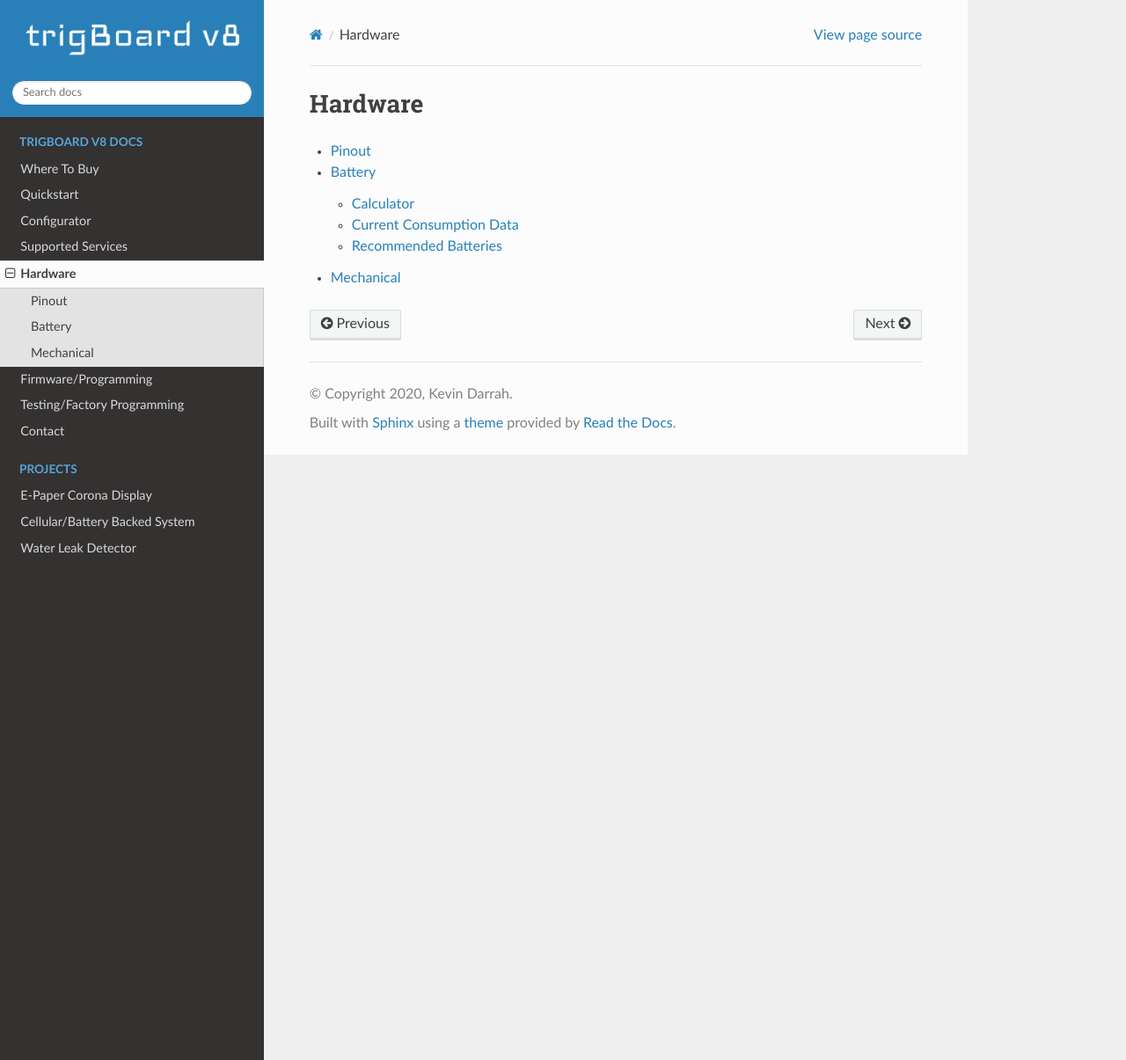
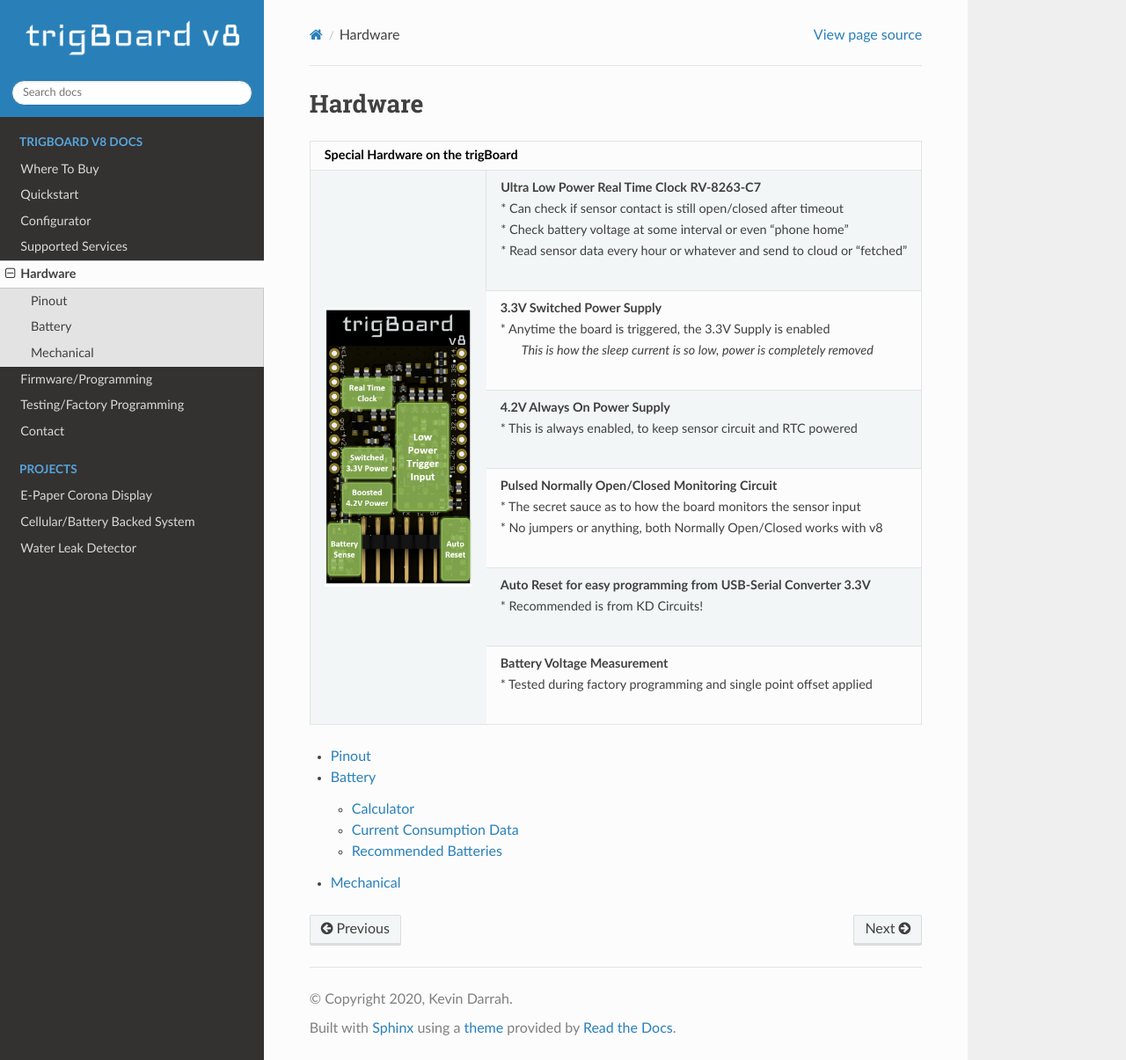
Before and after one commit to krdarrah/trigBoard_docs, a Sphinx documentation site: the page built from docs/Hardware.rst, in a window 1280 px wide and 1205 px high. Shown: the whole window at 88% size. Built offline with Sphinx 7.4.7 and the Read the Docs theme 2.0.0, drawn with Linux system fonts in a browser that asks for light colours.

Commit message:
hardware page image

```diff
--- a/docs/Hardware.rst
+++ b/docs/Hardware.rst
@@ -1,6 +1,32 @@
 =======================
 Hardware
 =======================
++--------------------------------------+-----------------------------------------------------------------------------------+
+| Special Hardware on the trigBoard                                                                                        |
++======================================+===================================================================================+
+| .. image:: images/trigBoardFeat.png  | | **Ultra Low Power Real Time Clock RV-8263-C7**                                  |
+|                                      | | * Can check if sensor contact is still open/closed after timeout                |
+|                                      | | * Check battery voltage at some interval or even "phone home"                   |
+|                                      | | * Read sensor data every hour or whatever and send to cloud or "fetched"        |
+|                                      +-----------------------------------------------------------------------------------+
+|                                      | | **3.3V Switched Power Supply**                                                  |
+|                                      | | * Anytime the board is triggered, the 3.3V Supply is enabled                    |
+|                                      | |   *This is how the sleep current is so low, power is completely removed*        |
+|                                      +-----------------------------------------------------------------------------------+
+|                                      | | **4.2V Always On Power Supply**                                                 |
+|                                      | | * This is always enabled, to keep sensor circuit and RTC powered                |
+|                                      +-----------------------------------------------------------------------------------+
+|                                      | | **Pulsed Normally Open/Closed Monitoring Circuit**                              |
+|                                      | | * The secret sauce as to how the board monitors the sensor input                |
+|                                      | | * No jumpers or anything, both Normally Open/Closed works with v8               |
+|                                      +-----------------------------------------------------------------------------------+
+|                                      | | **Auto Reset for easy programming from USB-Serial Converter 3.3V**              |
+|                                      | | * Recommended is from KD Circuits!                                              |
+|                                      +-----------------------------------------------------------------------------------+
+|                                      | | **Battery Voltage Measurement**                                                 |
+|                                      | | * Tested during factory programming and single point offset applied             |
++--------------------------------------+-----------------------------------------------------------------------------------+
+
 
 .. toctree::
    :maxdepth: 2
```
Also changed, not shown: docs/images/trigBoardFeat.png (added), 10 other files.
